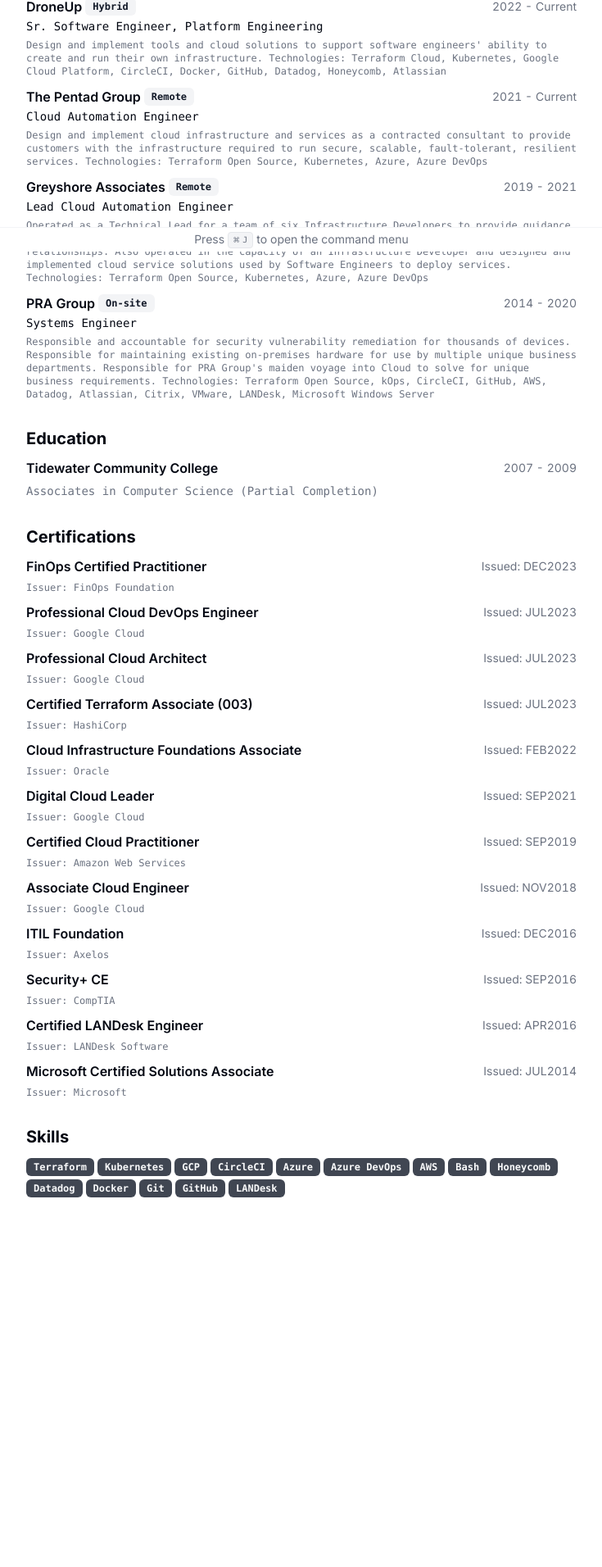
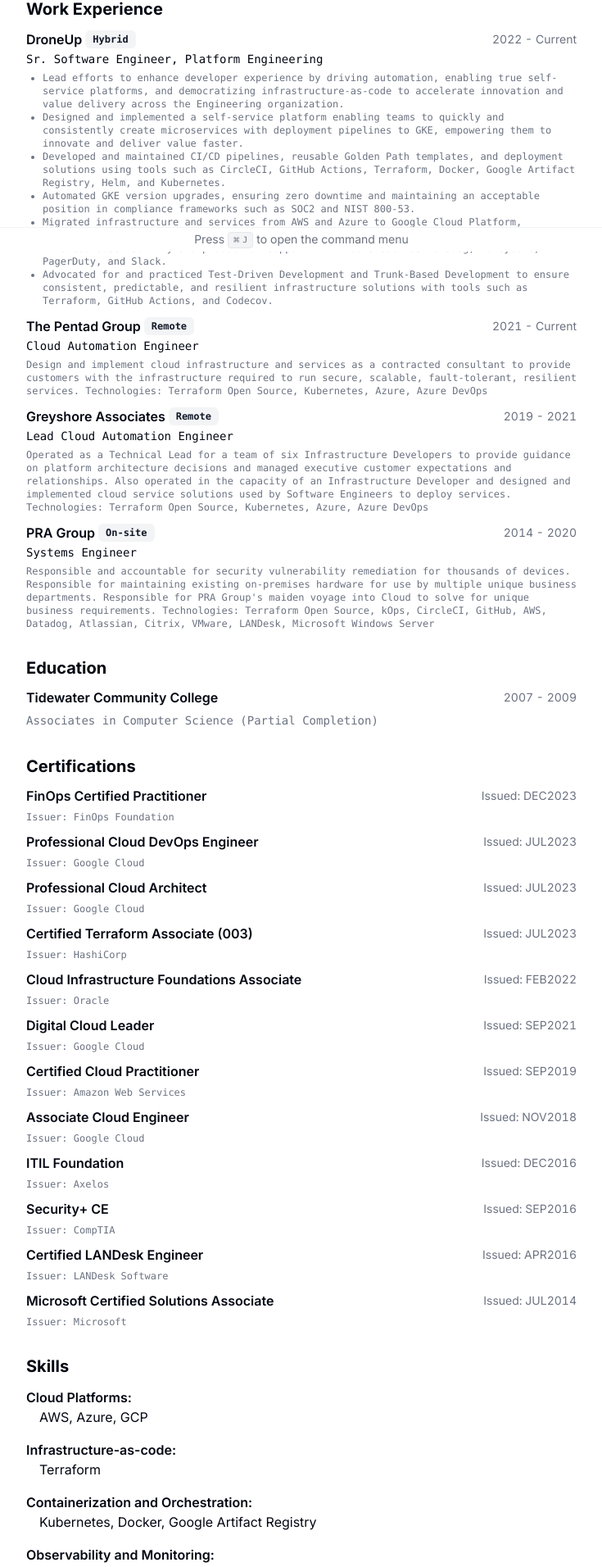
Before and after one commit to m0ab/resume, a Next.js app: page / in a window 1280 px wide. Shown: the part 493-2405 px from the top of the page at 82% size, without its empty margins (272-1007 px from the left). Before the commit the page ends 2018 px from the top, so only its background shows below. Built offline with nearby package versions, Linux system fonts and the light colour scheme.

Commit message:
chore: update resume with recent contributions and add formatting for readability in Skills and Work Experience

```diff
--- a/src/app/page.tsx
+++ b/src/app/page.tsx
@@ -83,8 +83,7 @@
         </Section>
         <Section>
           <h2 className="text-xl font-bold">Work Experience</h2>
-          {RESUME_DATA.work.map((work) => {
-            return (
+          {RESUME_DATA.work.map((work) => (
             <Card key={work.company}>
               <CardHeader>
                 <div className="flex items-center justify-between gap-x-2 text-base">
@@ -92,7 +91,6 @@
                     <a className="hover:underline" href={work.link}>
                       {work.company}
                     </a>
-
                     <span className="inline-flex gap-x-1">
                       {work.badges.map((badge) => (
                         <Badge
@@ -109,17 +107,23 @@
                     {work.start} - {work.end}
                   </div>
                 </div>
-
-                  <h4 className="font-mono text-sm leading-none">
-                    {work.title}
-                  </h4>
+                <h4 className="font-mono text-sm leading-none">{work.title}</h4>
               </CardHeader>
               <CardContent className="mt-2 text-xs">
-                  {work.description}
+                {/* Render as bullets if description is an array */}
+                {Array.isArray(work.description) ? (
+                  <ul className="list-disc ml-5">
+                    {work.description.map((point, index) => (
+                      <li key={index}>{point}</li>
+                    ))}
+                  </ul>
+                ) : (
+                  // Render as paragraph for string descriptions
+                  <p>{work.description}</p>
+                )}
               </CardContent>
             </Card>
-            );
-          })}
+          ))}
         </Section>
         <Section>
           <h2 className="text-xl font-bold">Education</h2>
@@ -165,10 +169,13 @@
         </Section>
         <Section>
           <h2 className="text-xl font-bold">Skills</h2>
-          <div className="flex flex-wrap gap-1">
-            {RESUME_DATA.skills.map((skill) => {
-              return <Badge key={skill}>{skill}</Badge>;
-            })}
+          <div className="space-y-4">
+            {Object.entries(RESUME_DATA.skills).map(([category, skills]) => (
+              <div key={category}>
+                <h3 className="font-semibold">{category}:</h3>
+                <p className="ml-4">{skills.join(", ")}</p>
+              </div>
+            ))}
           </div>
         </Section>
       </section>
--- a/src/data/resume-data.tsx
+++ b/src/data/resume-data.tsx
@@ -12,7 +12,7 @@
   location: "Virginia Beach, Virginia, USA",
   locationLink: "https://www.google.com/maps/place/Wrocław",
   about:
-    "Senior Platform Engineer focused on building real self service solutions with productive automation that improves developer experience",
+    "Experienced leader in platform engineering, specializing in cloud transformations, observability, and building developer-focused 'Golden-Path' solutions to drive efficiency, scalability, and innovation.",
   summary:
     "As a Senior Platform Engineer, I have successfully designed and implemented cloud solutions for use in Production. I lead teams effectively and with integrity, providing mentoring and enablement opportunities to help people grow. Currently, I work mostly with Terraform, Kubernetes, Google Cloud Platform, and CircleCI. I have many years of experience working in the Technology arena with personal and professional projects.",
   avatarUrl: "https://avatars.githubusercontent.com/u/44004430?v=4",
@@ -49,8 +49,15 @@
       logo: DroneUpLogo,
       start: "2022",
       end: "Current",
-      description:
-        "Design and implement tools and cloud solutions to support software engineers' ability to create and run their own infrastructure. Technologies: Terraform Cloud, Kubernetes, Google Cloud Platform, CircleCI, Docker, GitHub, Datadog, Honeycomb, Atlassian",
+      description:[
+        "Lead efforts to enhance developer experience by driving automation, enabling true self-service platforms, and democratizing infrastructure-as-code to accelerate innovation and value delivery across the Engineering organization.",
+        "Designed and implemented a self-service platform enabling teams to quickly and consistently create microservices with deployment pipelines to GKE, empowering them to innovate and deliver value faster.",
+        "Developed and maintained CI/CD pipelines, reusable Golden Path templates, and deployment solutions using tools such as CircleCI, GitHub Actions, Terraform, Docker, Google Artifact Registry, Helm, and Kubernetes.",
+        "Automated GKE version upgrades, ensuring zero downtime and maintaining an acceptable position in compliance frameworks such as SOC2 and NIST 800-53.",
+        "Migrated infrastructure and services from AWS and Azure to Google Cloud Platform, consolidating cloud providers to improve operational efficiency and reduce cost.",
+        "Enhanced observability and production support with tools such as Datadog, Honeycomb, PagerDuty, and Slack.",
+        "Advocated for and practiced Test-Driven Development and Trunk-Based Development to ensure consistent, predictable, and resilient infrastructure solutions with tools such as Terraform, GitHub Actions, and Codecov."
+      ],
     },
     {
       company: "The Pentad Group",
@@ -148,20 +155,17 @@
     },
 
   ],
-  skills: [
-    "Terraform",
-    "Kubernetes",
-    "GCP",
-    "CircleCI",
-    "Azure",
-    "Azure DevOps",
-    "AWS",
-    "Bash",
-    "Honeycomb",
-    "Datadog",
-    "Docker",
-    "Git",
-    "GitHub",
-    "LANDesk",
-  ],
+  skills: {
+    "Cloud Platforms": ["AWS", "Azure", "GCP"],
+    "Infrastructure-as-code": ["Terraform"],
+    "Containerization and Orchestration": ["Kubernetes", "Docker", "Google Artifact Registry"],
+    "Observability and Monitoring": ["Datadog", "Grafana", "PagerDuty", "Honeycomb", "Google Cloud Logging"],
+    "CI/CD": ["CircleCI", "GitHub Actions"],
+    "Scripting": ["Bash", "PowerShell", "Python"],
+    "Programming Languages": ["Golang"],
+    "Operating Systems": ["Linux (Ubuntu, Alpine, RHEL, CentOS)", "Windows Server (2008, 2012, 2016)"],
+    "Identity and Access Management": ["Active Directory", "RSA", "Okta"],
+    "Project Management and Methodologies": ["Agile", "Scrum", "SAFe", "Kanban"],
+    "Version Control and Collaboration Tools": ["Slack", "Atlassian (Jira, Confluence)", "GitHub", "Bitbucket"],
+  },
 } as const;
```
Lines whose indentation alone changed are shown as unchanged.
